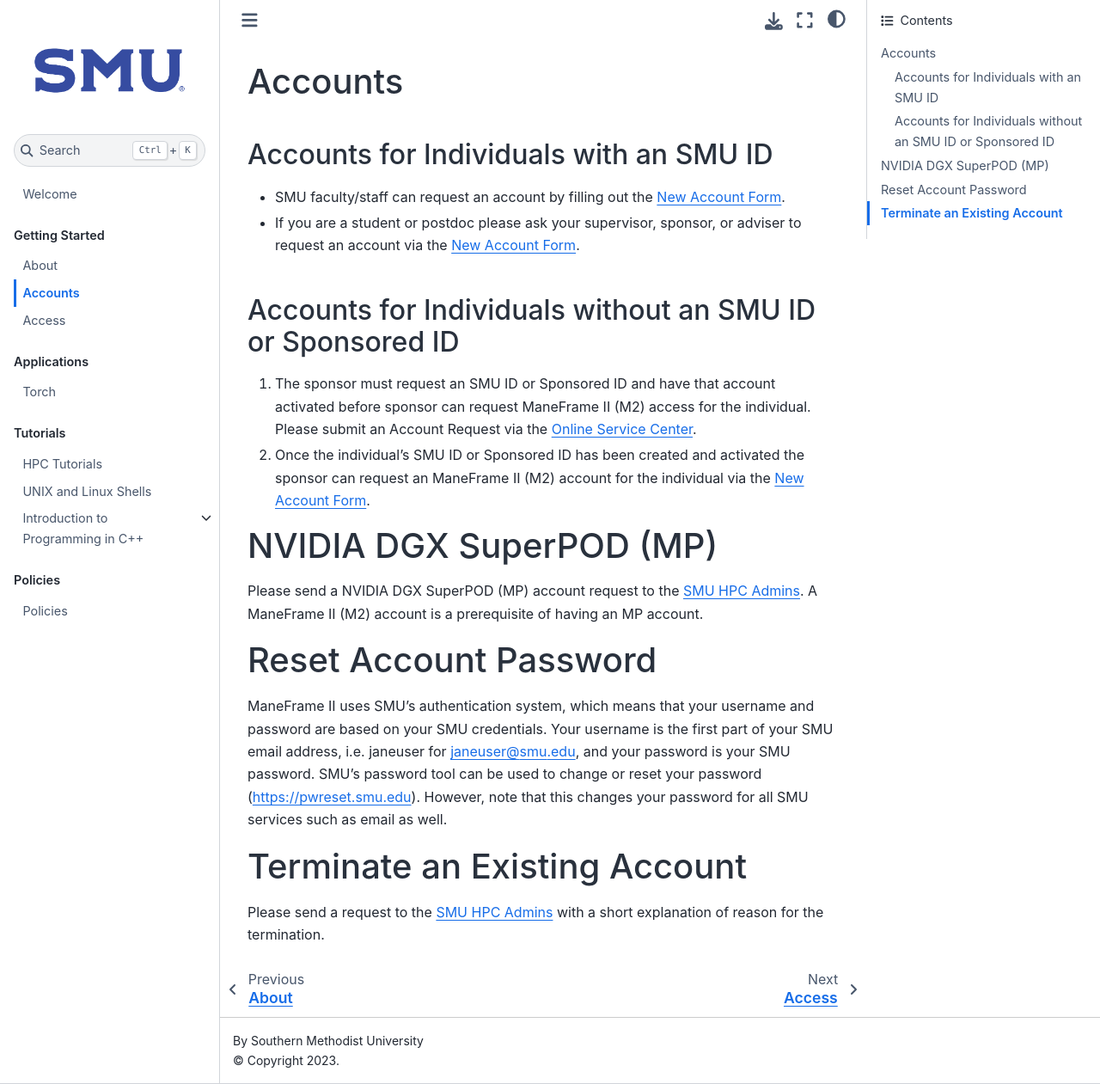
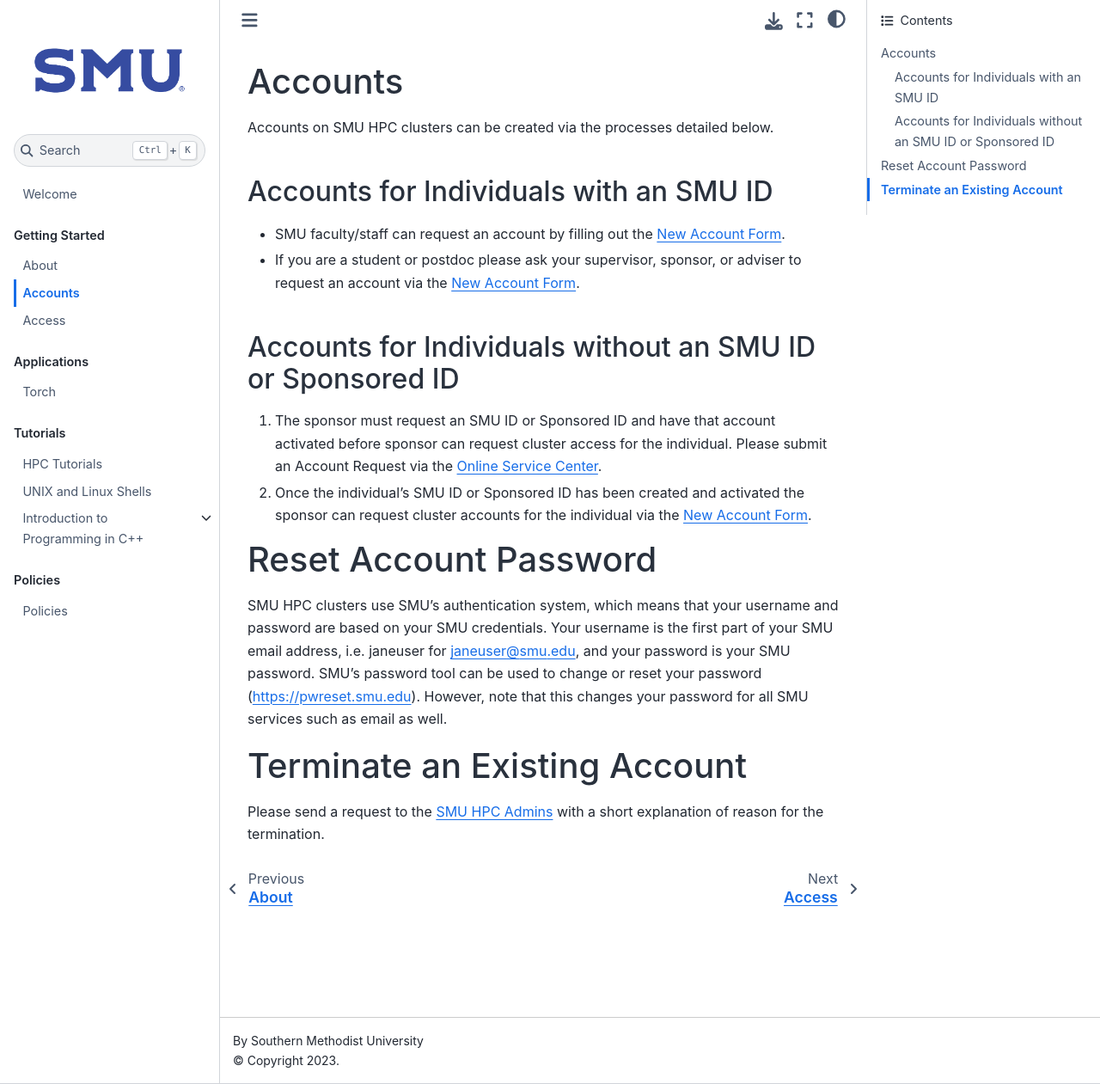
Before and after one commit to SouthernMethodistUniversity/hpc_docs, a Jupyter Book: the page built from docs/accounts.md, in a window 1280 px wide and 1261 px high. Shown: the whole window at 86% size. Built offline with Jupyter Book 1.0.4 settings and Sphinx 7.4.7 and the Sphinx Book theme 1.1.4, drawn with Linux system fonts in a browser that asks for light colours.

Commit message:
Made account requents generic.
- Removed the specific need to get MP access.

```diff
--- a/docs/accounts.md
+++ b/docs/accounts.md
@@ -1,40 +1,35 @@
 # Accounts
+
+Accounts on SMU HPC clusters can be created via the processes detailed below.
 
 ## Accounts for Individuals with an SMU ID
 
--   SMU faculty/staff can request an account by filling out the [New
-    Account
-    Form](https://smu.az1.qualtrics.com/jfe/form/SV_6WIK4HsRuE4N6JL).
--   If you are a student or postdoc please ask your supervisor, sponsor,
-    or adviser to request an account via the [New Account
-    Form](https://smu.az1.qualtrics.com/jfe/form/SV_6WIK4HsRuE4N6JL).
+- SMU faculty/staff can request an account by filling out the [New
+  Account
+  Form](https://smu.az1.qualtrics.com/jfe/form/SV_6WIK4HsRuE4N6JL).
+- If you are a student or postdoc please ask your supervisor, sponsor,
+  or adviser to request an account via the [New Account
+  Form](https://smu.az1.qualtrics.com/jfe/form/SV_6WIK4HsRuE4N6JL).
 
 ## Accounts for Individuals without an SMU ID or Sponsored ID
 
-1.  The sponsor must request an SMU ID or Sponsored ID and have that
-    account activated before sponsor can request ManeFrame II (M2)
-    access for the individual. Please submit an Account Request via the
-    [Online Service Center](https://help.smu.edu/User/Dashboard).
-2.  Once the individual\'s SMU ID or Sponsored ID has been created and
-    activated the sponsor can request an ManeFrame II (M2) account for
-    the individual via the [New Account
-    Form](https://smu.az1.qualtrics.com/jfe/form/SV_6WIK4HsRuE4N6JL).
-
-# NVIDIA DGX SuperPOD (MP)
-
-Please send a NVIDIA DGX SuperPOD (MP) account request to the [SMU HPC
-Admins](mailto:help@smu.edu?subject=HPC). A ManeFrame II (M2) account is a
-prerequisite of having an MP account.
+1. The sponsor must request an SMU ID or Sponsored ID and have that account
+   activated before sponsor can request cluster access for the individual.
+   Please submit an Account Request via the
+   [Online Service Center](https://help.smu.edu/User/Dashboard).
+2. Once the individual\'s SMU ID or Sponsored ID has been created and
+   activated the sponsor can request cluster accounts for
+   the individual via the [New Account
+   Form](https://smu.az1.qualtrics.com/jfe/form/SV_6WIK4HsRuE4N6JL).
 
 # Reset Account Password
 
-ManeFrame II uses SMU's authentication system, which means that your
-username and password are based on your SMU credentials. Your username
-is the first part of your SMU email address, i.e. janeuser for
-<janeuser@smu.edu>, and your password is your SMU password. SMU's
-password tool can be used to change or reset your password
-(<https://pwreset.smu.edu>). However, note that this changes your
-password for all SMU services such as email as well.
+SMU HPC clusters use SMU's authentication system, which means that your
+username and password are based on your SMU credentials. Your username is the
+first part of your SMU email address, i.e. janeuser for <janeuser@smu.edu>, and
+your password is your SMU password. SMU's password tool can be used to change
+or reset your password (<https://pwreset.smu.edu>). However, note that this
+changes your password for all SMU services such as email as well.
 
 # Terminate an Existing Account
 
```
